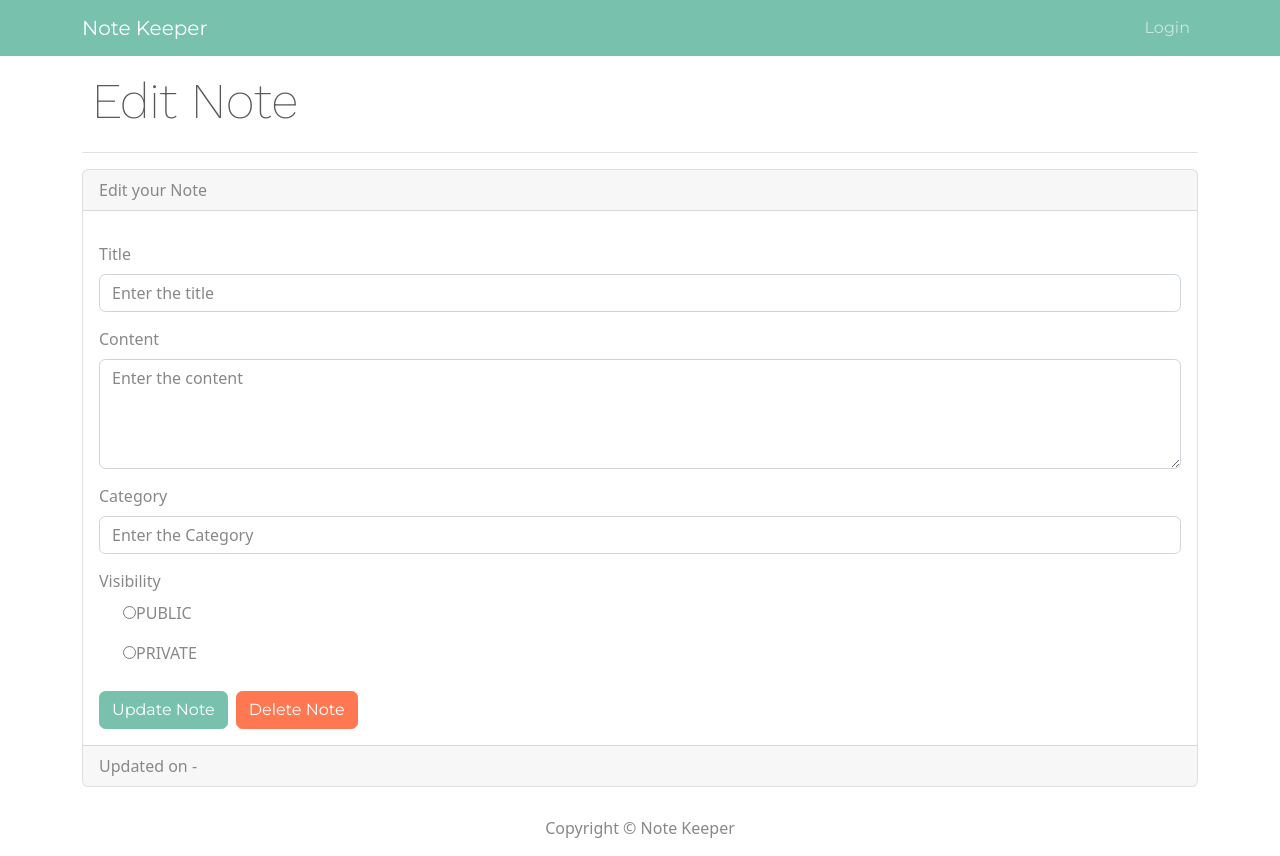
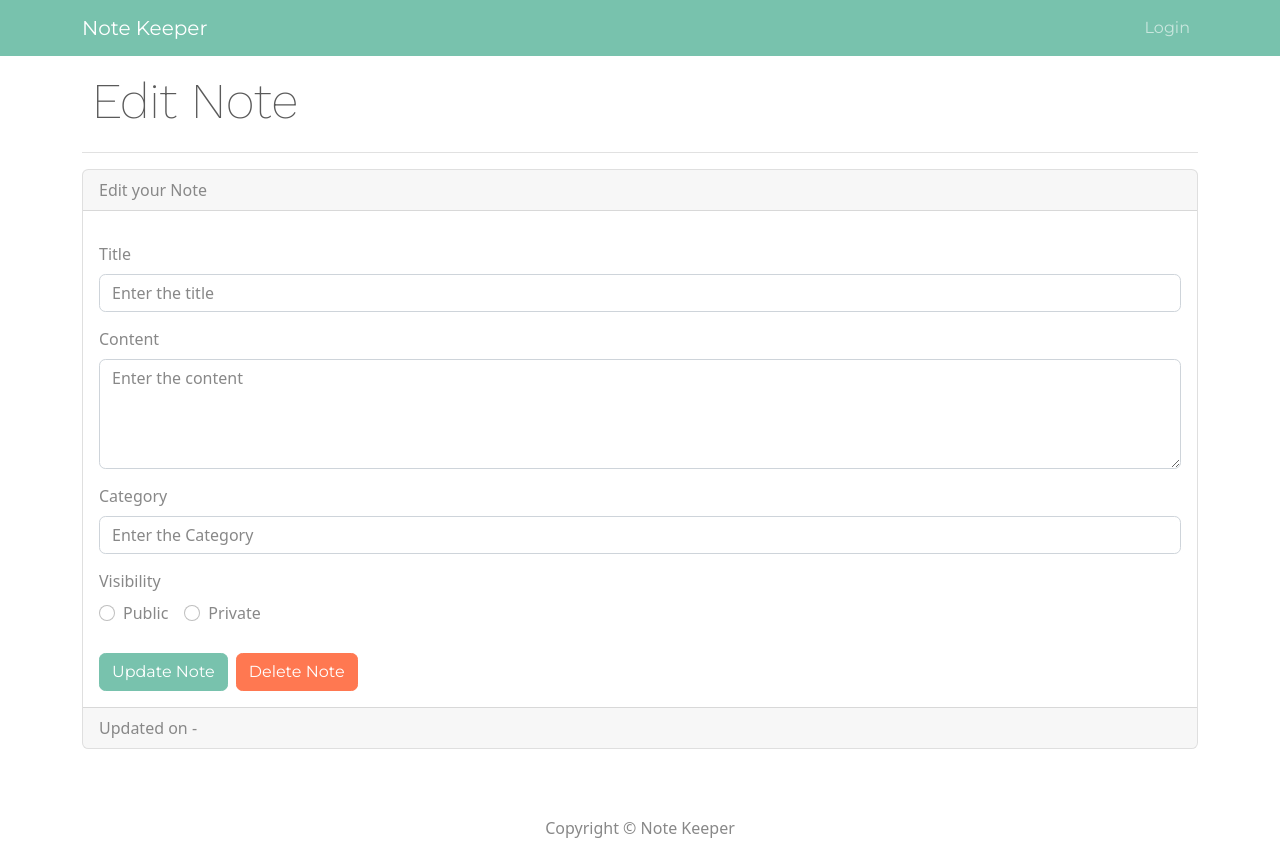
Before and after one commit to lisha149/NoteKeeper, a React (Create React App) app in the folder frontend/: page /note/1 in a window 1280 px wide. Built offline with nearby package versions, Linux system fonts and the light colour scheme; no server answers.

Commit message:
radio button action issue fixed in update note module

```diff
--- a/frontend/src/screens/Singlenote/UpdateDeleteNote.js
+++ b/frontend/src/screens/Singlenote/UpdateDeleteNote.js
@@ -13,7 +13,7 @@ const UpdateNote = ({ match }) => {
   const [content, setContent] = useState();
   const [category, setCategory] = useState();
   const [date, setDate] = useState("");
-  const [visibility, setVisibility] = useState();
+  const [visibility, setVisibility] = useState("");
 
   const history = useHistory();
   // hook
@@ -64,7 +64,6 @@ const UpdateNote = ({ match }) => {
     history.push("/mynotes");
     window.location.reload();
   };
-  let status = ["PUBLIC", "PRIVATE"];
   return (
     <Main title="Edit Note">
       <div className="updateNoteContainer">
@@ -111,23 +110,28 @@ const UpdateNote = ({ match }) => {
 
               <Form.Group controlId="visibility">
                 <Form.Label>Visibility</Form.Label>
-                <Form.Check>
-                  {status.map((result) => (
-                    <div className="mb-3">
-                      <>
-                        <input
-                          type="radio"
-                          value={result}
-                          name="radiovalues"
-                          checked={visibility === result}
-                          onChange={(e) => setVisibility(e.target.value)}
-                        />
-                        {result}
-                      </>
-                    </div>
-                  ))}
-                  {/* <h5>{visibility}</h5> */}
-                </Form.Check>
+                {["radio"].map((type) => (
+                  <div className="mb-3">
+                    <Form.Check
+                      inline
+                      type={type}
+                      id={`default-${type}-1`}
+                      name="visibility"
+                      label={"Public"}
+                      checked={visibility.toLowerCase() == "public"}
+                      onChange={(e) => setVisibility("PUBLIC")}
+                    />
+                    <Form.Check
+                      inline
+                      type={type}
+                      id={`default-${type}-2`}
+                      name="visibility"
+                      label={`Private`}
+                      checked={visibility.toLowerCase() == "private"}
+                      onChange={(e) => setVisibility("PRIVATE")}
+                    />
+                  </div>
+                ))}
               </Form.Group>
 
               {loading && <Loading size={50} />}
```
